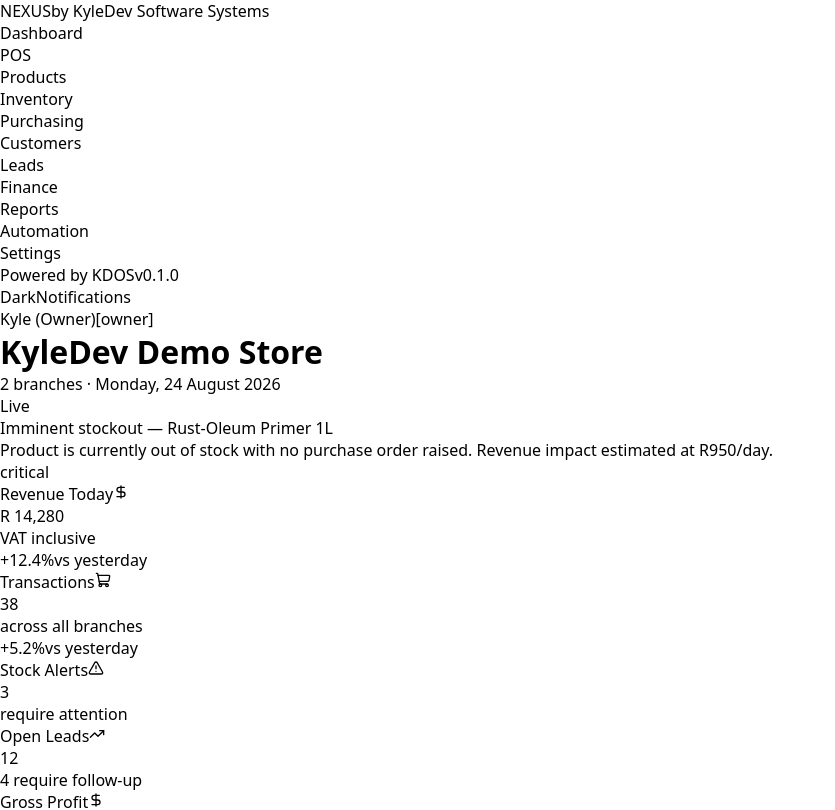
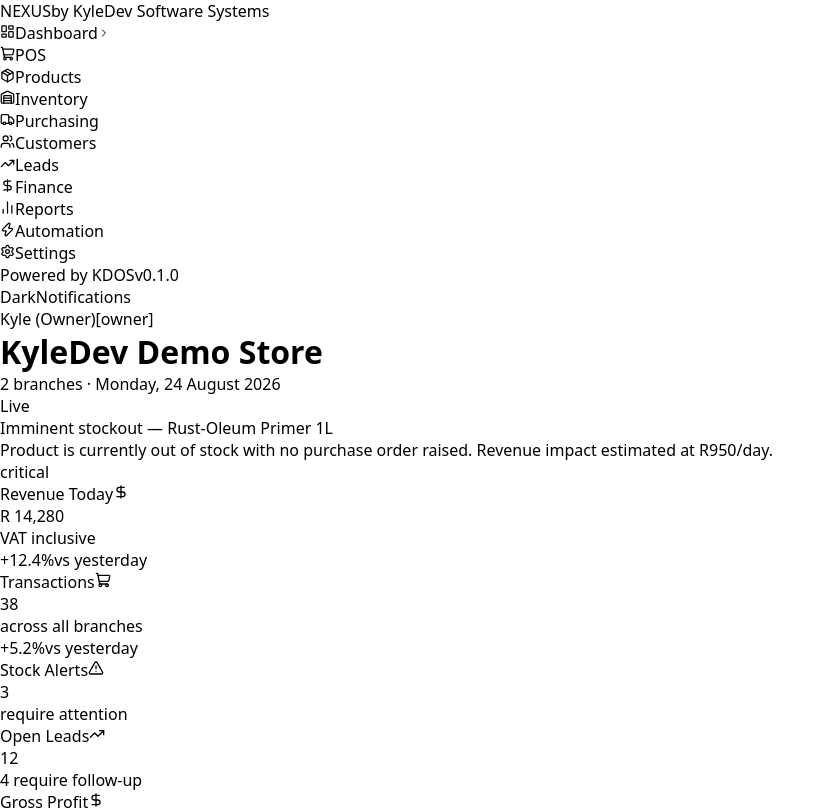
Before and after one commit to Kyled3v/nexus, a Next.js app: page / in a window 1280 px wide. Shown: the top 810 px of the page, without its empty margins (0-835 px from the left). Built offline with nearby package versions, Linux system fonts and the light colour scheme.

Commit message:
feat: design system — tokens, typography, components, layout, dark mode

```diff
--- a/src/app/layout.tsx
+++ b/src/app/layout.tsx
@@ -5,12 +5,12 @@ import { Header } from "@/components/layout/Header";
 
 export const metadata: Metadata = {
   title: { default: "NEXUS", template: "%s | NEXUS" },
-  description: "NEXUS by KyleDev Software Systems — Commerce Operating Platform",
+  description: "NEXUS by KyleDev Software Systems — Enterprise Business Operating Platform",
 };
 
 export default function RootLayout({ children }: { children: React.ReactNode }) {
   return (
-    <html lang="en" data-theme="light">
+    <html lang="en" data-theme="light" suppressHydrationWarning>
       <body>
         <div className="app-shell">
           <Sidebar />
--- a/src/components/layout/Sidebar.tsx
+++ b/src/components/layout/Sidebar.tsx
@@ -1,7 +1,18 @@
 "use client";
 import Link from "next/link";
 import { usePathname } from "next/navigation";
+import {
+  LayoutDashboard, ShoppingCart, Package, Warehouse,
+  Truck, Users, TrendingUp, DollarSign, BarChart2,
+  Zap, Settings, ChevronRight,
+} from "lucide-react";
 import { APP_CONFIG, NAV_ITEMS } from "@/config/app";
+
+const ICONS: Record<string, React.ComponentType<{ size?: number }>> = {
+  LayoutDashboard, ShoppingCart, Package, Warehouse,
+  Truck, Users, TrendingUp, DollarSign, BarChart2,
+  Zap, Settings,
+};
 
 export function Sidebar() {
   const pathname = usePathname();
@@ -11,14 +22,21 @@ export function Sidebar() {
         <span className="sidebar__brand-name">{APP_CONFIG.name}</span>
         <span className="sidebar__brand-tagline">{APP_CONFIG.tagline}</span>
       </div>
-      <nav className="sidebar__nav">
+      <nav className="sidebar__nav" aria-label="Main navigation">
         <ul>
           {NAV_ITEMS.map((item) => {
             const active = item.href === "/" ? pathname === "/" : pathname.startsWith(item.href);
+            const Icon = ICONS[item.icon];
             return (
               <li key={item.href}>
-                <Link href={item.href} className={["sidebar__nav-item", active ? "sidebar__nav-item--active" : ""].join(" ").trim()}>
+                <Link
+                  href={item.href}
+                  className={["sidebar__nav-item", active ? "sidebar__nav-item--active" : ""].join(" ").trim()}
+                  aria-current={active ? "page" : undefined}
+                >
+                  {Icon && <Icon size={15} />}
                   {item.label}
+                  {active && <ChevronRight size={12} className="ml-auto opacity-40" />}
                 </Link>
               </li>
             );
```
